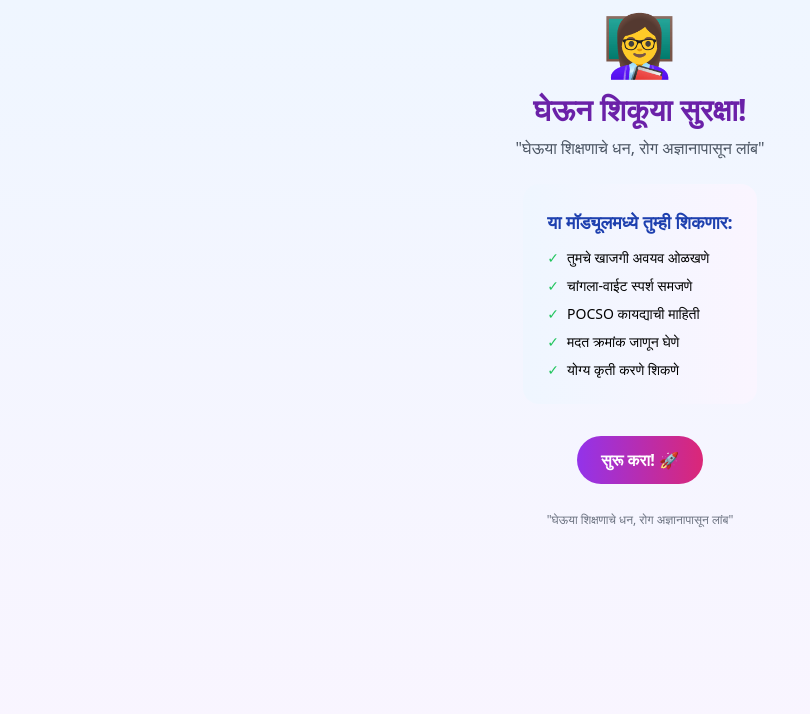
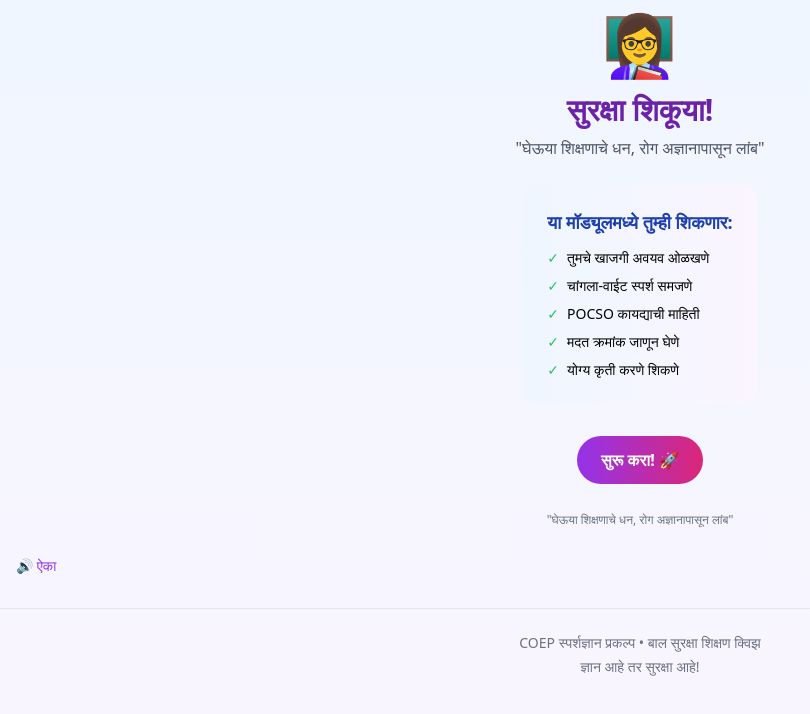
Before and after one commit to 2006Shubham/SparshDnyan, a React (Vite) app in the folder my-react-app/: page /level5 in a window 1280 px wide. Shown: the top 714 px of the page, without its empty margins (0-810 px from the left). Built offline with nearby package versions, Linux system fonts and the light colour scheme.

Commit message:
feat(voice):level 5 completed

```diff
--- a/my-react-app/src/components/level4/LevelsFour.jsx
+++ b/my-react-app/src/components/level4/LevelsFour.jsx
@@ -1,5 +1,6 @@
 import React, { useState, useEffect } from 'react';
 import { useNavigate } from 'react-router-dom';
+import quiz from "../../assets/audio/quiz.mp3"
 const LevelFour = ({ onLevelComplete }) => {
   const [step, setStep] = useState(1); // 1: Select person, 2: Quiz, 3: Results
   const [selectedPerson, setSelectedPerson] = useState(null);
@@ -10,6 +11,17 @@ const LevelFour = ({ onLevelComplete }) => {
   const [isCorrectAnswer, setIsCorrectAnswer] = useState(null);
   const [quizCompleted, setQuizCompleted] = useState(false);
     const navigate = useNavigate();
+
+
+    const audioRef = React.useRef(null);
+
+        const playAudio = () => {
+          if (audioRef.current) {
+            audioRef.current.pause();     // restart audio
+            audioRef.current.currentTime = 0;
+            audioRef.current.play();
+          }
+        };
 
   function handleClick(){
         navigate('/level5')
@@ -682,6 +694,18 @@ const LevelFour = ({ onLevelComplete }) => {
           </div>
         )}
 
+            <div className="mt-4 flex justify-between items-center">
+                  <button
+                    onClick={playAudio}
+                    className="text-sm text-purple-600 hover:text-purple-800"
+                  >
+                    🔊 ऐका
+                  </button>
+
+                  <audio ref={audioRef} src={quiz} />
+
+                  </div>
+
         {/* Footer */}
         <div className="mt-8 pt-6 border-t border-gray-200 text-center text-gray-500 text-sm">
           <p>COEP स्पर्शज्ञान प्रकल्प • बाल सुरक्षा शिक्षण क्विझ</p>
--- a/my-react-app/src/components/level5/LevelFive.jsx
+++ b/my-react-app/src/components/level5/LevelFive.jsx
@@ -1,11 +1,22 @@
 import React, { useState, useEffect } from "react";
-
+import info5 from "../../assets/audio/info5.mp3"
 const LevelFive = () => {
   const [currentSection, setCurrentSection] = useState("intro");
   const [flippedCards, setFlippedCards] = useState([]);
   const [selectedAnswer, setSelectedAnswer] = useState(null);
   const [showFeedback, setShowFeedback] = useState(false);
   const [isMobile, setIsMobile] = useState(false);
+
+
+  const audioRef = React.useRef(null);
+
+    const playAudio = () => {
+      if (audioRef.current) {
+        audioRef.current.pause();     // restart audio
+        audioRef.current.currentTime = 0;
+        audioRef.current.play();
+      }
+    };
 
   // Detect mobile screen
   useEffect(() => {
@@ -217,7 +228,7 @@ const LevelFive = () => {
       <div className="mb-6">
         <div className="text-6xl mb-4 animate-bounce">👩‍🏫</div>
         <h1 className="text-2xl sm:text-3xl font-bold text-purple-800 mb-2">
-          घेऊन शिकूया सुरक्षा!
+            सुरक्षा शिकूया!
         </h1>
         <p className="text-gray-600">
           "घेऊया शिक्षणाचे धन, रोग अज्ञानापासून लांब"
@@ -789,6 +800,24 @@ const LevelFive = () => {
         </div>
       </div>
 
+          <div className="mt-4 ml-4 flex justify-between items-center">
+          <button
+            onClick={playAudio}
+            className="text-sm text-purple-600 hover:text-purple-800"
+          >
+            🔊 ऐका
+          </button>
+
+          <audio ref={audioRef} src={info5} />
+
+          </div>
+
+       {/* Footer */}
+        <div className="mt-8 pt-6 border-t border-gray-200 text-center text-gray-500 text-sm">
+          <p>COEP स्पर्शज्ञान प्रकल्प • बाल सुरक्षा शिक्षण क्विझ</p>
+          <p className="mt-1">ज्ञान आहे तर सुरक्षा आहे!</p>
+        </div>
+
       {/* Mobile-specific styles */}
       <style jsx>{`
         @media (max-height: 600px) {
```
Also changed, not shown: 2 other files (tests, documents, lock files or other folders).
